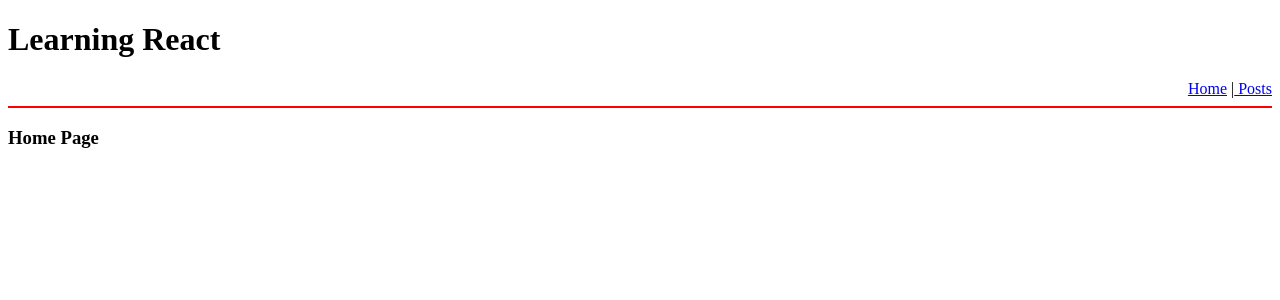
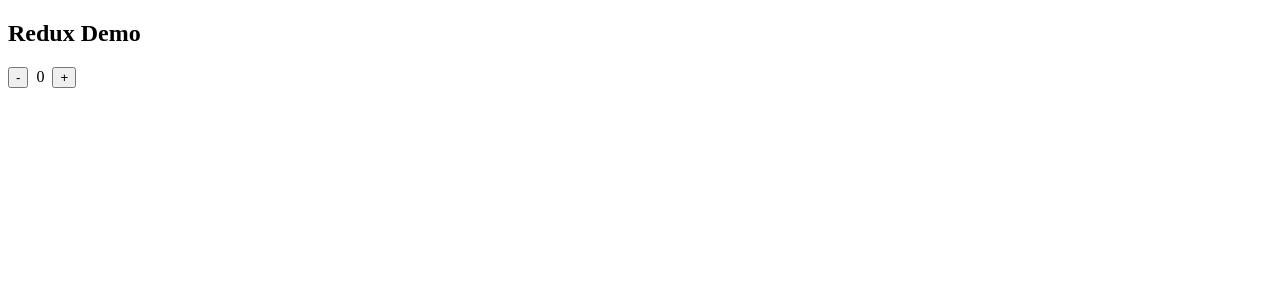
Before and after one commit to vlaksush2021/fullstack-aug-2024, a React (Create React App) app in the folder react.js/demos/demo1/hello-react/: page / in a window 1280 px wide. Shown: the top 300 px of the page. Built offline with nearby package versions, Linux system fonts and the light colour scheme.

Commit message:
redux intro done

```diff
--- a/react.js/demos/demo1/hello-react/package.json
+++ b/react.js/demos/demo1/hello-react/package.json
@@ -6,8 +6,10 @@
     "@reach/router": "^1.3.4",
     "react": "^18.3.1",
     "react-dom": "^18.3.1",
+    "react-redux": "^9.1.2",
     "react-router-dom": "^6.27.0",
-    "react-scripts": "5.0.1"
+    "react-scripts": "5.0.1",
+    "redux": "^5.0.1"
   },
   "scripts": {
     "start": "react-scripts start",
--- a/react.js/demos/demo1/hello-react/src/App.js
+++ b/react.js/demos/demo1/hello-react/src/App.js
@@ -12,6 +12,8 @@
 //     price:"$2000"
 //   }
 //   const org = "ABC Products";
+
+import CounterComponent from "./redux-demos/components/CounterComponent";
 
 //   const [empCount,setEmpCount] = useState(0);
 //   const [studCount,setstudCount] = useState(0);
@@ -522,74 +524,94 @@
 // export default App;
 
 
-//API Integrationand Handling different States
-import React, { useState, useEffect } from 'react';
-import { Router, Link } from '@reach/router';
+// //API Integrationand Handling different States
+// import React, { useState, useEffect } from 'react';
+// import { Router, Link } from '@reach/router';
 
-const Home = () => {
-  return (
-    <div>
-      <h3>Home Page</h3>
-    </div>
-  )
-}
+// const Home = () => {
+//   return (
+//     <div>
+//       <h3>Home Page</h3>
+//     </div>
+//   )
+// }
 
-const Posts = () => {
+// const Posts = () => {
 
-  const [posts, setPosts] = useState([]);
-  const [loading, setLoading] = useState(true);
-  const [error, setError] = useState(null);
+//   const [posts, setPosts] = useState([]);
+//   const [loading, setLoading] = useState(true);
+//   const [error, setError] = useState(null);
 
-  useEffect(() => {
-    fetch('https://jsonplaceholder.typicode.com/posts')
-      .then(res => res.json())
-      .then(res => {
-        setPosts(res)
-        setLoading(false);
-      }
-      )
-      .catch(err => setError(err))
-  })
+//   useEffect(() => {
+//     fetch('https://jsonplaceholder.typicode.com/posts')
+//       .then(res => res.json())
+//       .then(res => {
+//         setPosts(res)
+//         setLoading(false);
+//       }
+//       )
+//       .catch(err => setError(err))
+//   })
 
-  if (loading) return <p>Loading Posts</p>
+//   if (loading) return <p>Loading Posts</p>
 
-  if (error)
-    return <p>Error : {error} </p>
+//   if (error)
+//     return <p>Error : {error} </p>
 
-  return (
-    <div>
-      <h3>Posts</h3>
+//   return (
+//     <div>
+//       <h3>Posts</h3>
 
-      <ul>
-        {
-          posts.map((post) => {
-            return <li key={post.id}>
-              {post.title}
-            </li>
-          })
-        }
-      </ul>
-    </div>
-  )
-}
+//       <ul>
+//         {
+//           posts.map((post) => {
+//             return <li key={post.id}>
+//               {post.title}
+//             </li>
+//           })
+//         }
+//       </ul>
+//     </div>
+//   )
+// }
 
+
+// function App() {
+//   return (
+
+//     <div style={{ textAlign: 'left' }}>
+//       <h1>Learning React </h1>
+
+//       <div align="right">
+//         <Link to="/" >Home</Link> |
+//         <Link to="/posts" > Posts</Link>
+//       </div>
+
+//       <hr color="red" />
+//       <Router>
+//         <Home path="/" />
+//         <Posts path="/posts" />
+//       </Router>
+//     </div>
+
+//   );
+// }
+
+// export default App;
+
+
+
+
+
+
+//Redux - App
 
 function App() {
   return (
 
     <div style={{ textAlign: 'left' }}>
-      <h1>Learning React </h1>
-
-      <div align="right">
-        <Link to="/" >Home</Link> |
-        <Link to="/posts" > Posts</Link>
-      </div>
-
-      <hr color="red" />
-      <Router>
-        <Home path="/" />
-        <Posts path="/posts" />
-      </Router>
+      <h2>Redux Demo</h2>
+      <CounterComponent />
     </div>
 
   );
--- a/react.js/demos/demo1/hello-react/src/index.js
+++ b/react.js/demos/demo1/hello-react/src/index.js
@@ -1,11 +1,70 @@
 import React from 'react';
-import ReactDOM from 'react-dom';
+import { createRoot } from 'react-dom/client';
 import App from './App';
+import { combineReducers, createStore } from 'redux';
+import { Provider } from 'react-redux';
+import store from './store';
+
+// console.log("working")
+// const r1 = 0;
+// const r2 = { name: "ram" }
+
+// //reducer
+// function reducer1(state = r1, action) {
+//   if (action.type == "INCREMENT") {
+//     return state += 1;
+//   }
+//   else if (action.type == "DECREMENT") {
+//     return state -= 1;
+//   }
+//   return state;
+// }
+
+// //reducer
+// function reducer2(state = r2, action) {
+//   if (action.type == "CHANGENAME") {
+//     return { name: action.name }
+//   }
+//   else if (action.type == "RESETNAME") {
+//     return { name: "ram" }
+//   }
+//   return state;
+// }
+
+// //combine reducers
+
+// // function reducer(state = { r1, r2 }, action) {
+// //   return {
+// //     re1: reducer1(state.r1,action),
+// //     re2: reducer2(state.r2,action)
+// //   }
+// // }
+
+// let reducer = combineReducers({
+//   re1:reducer1,
+//   re2:reducer2
+// })
+
+// //store
+// let store = createStore(reducer);
+// console.log(store.getState());
+
+// store.dispatch({ type: "CHANGENAME", name: "bala" })
+// console.log(store.getState())
+
+// store.dispatch({type:"INCREMENT"})
+// console.log(store.getState())
+
+// store.dispatch({ type: "RESETNAME" })
+// console.log(store.getState())
 
 
-ReactDOM.render(
 
+const container = document.getElementById("root");
+const root = createRoot(container);
+root.render(
+  <Provider store={store}>
     <App />
-,
-  document.getElementById('root')
-);
+  </Provider>
+
+)
--- /dev/null
+++ b/react.js/demos/demo1/hello-react/src/redux-demos/actions/action.js
@@ -0,0 +1,2 @@
+export const increment = () => ({type:"INCREMENT"})
+export const decrement = () => ({type:"DECREMENT"})
--- /dev/null
+++ b/react.js/demos/demo1/hello-react/src/redux-demos/components/CounterComponent.js
@@ -0,0 +1,17 @@
+import React from 'react'
+import {useDispatch, useSelector} from 'react-redux';
+import { decrement,increment } from '../actions/action';
+
+export default function CounterComponent() {
+
+    const count = useSelector(state => state.count)
+    const dispath = useDispatch();
+
+  return (
+    <div>
+        <button onClick={ () => dispath(decrement())}> - </button> &nbsp;
+        {count} &nbsp;
+        <button onClick={ () => dispath(increment())}> + </button>
+    </div>
+  )
+}
--- /dev/null
+++ b/react.js/demos/demo1/hello-react/src/redux-demos/reducers/reducer1.js
@@ -0,0 +1,14 @@
+const initialCount = {count:0}
+
+const reducer = (state=initialCount, action) => {
+
+    switch(action.type){
+        case "INCREMENT":
+            return {count:state.count + 1}
+        case "DECREMENT" :
+            return {count:state.count - 1}
+        default:
+            return state;
+    }
+}
+export default reducer
--- /dev/null
+++ b/react.js/demos/demo1/hello-react/src/store.js
@@ -0,0 +1,5 @@
+import { createStore } from "redux";
+import reducer from "./redux-demos/reducers/reducer1";
+
+const store = createStore(reducer);
+export default store;
```
Also changed, not shown: 2 other files (tests, documents, lock files or other folders).
